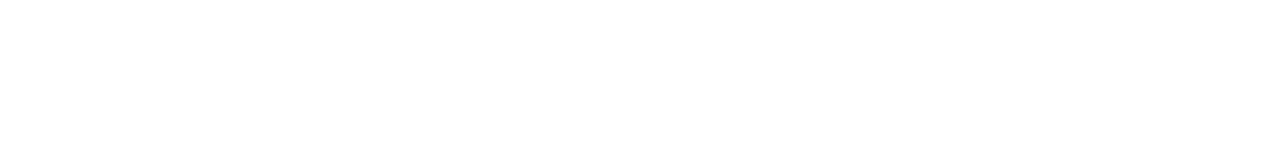
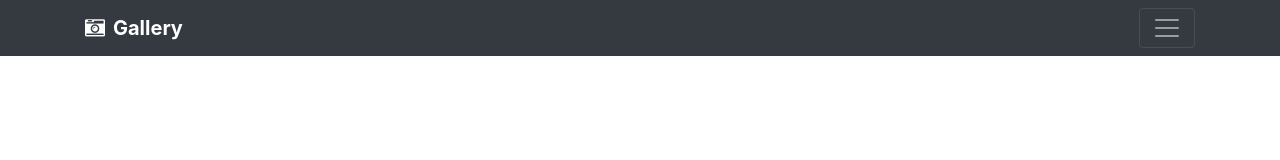
Before and after one commit to FreymundDeveloper/Photo-Gallery, a website built with webpack: page src/index.html in a window 1280 px wide. Built offline with nearby package versions, Linux system fonts and the light colour scheme; files whose address does not match are found by name.

Commit message:
Ajax Features

```diff
--- a/package.json
+++ b/package.json
@@ -11,13 +11,13 @@
   "author": "",
   "license": "ISC",
   "dependencies": {
-    "bootstrap": "^5.3.0",
+    "bootstrap": "4.1.1",
     "copy-webpack-plugin": "^11.0.0",
     "cross-env": "^7.0.3",
     "css-loader": "^6.8.1",
     "css-minimizer-webpack-plugin": "^5.0.1",
     "file-loader": "^6.2.0",
-    "font-awesome": "^4.7.0",
+    "font-awesome": "4.7.0",
     "jquery": "^3.7.0",
     "mini-css-extract-plugin": "^2.7.6",
     "node-sass": "^9.0.0",
--- a/src/index.js
+++ b/src/index.js
@@ -1 +1,6 @@
 import './scss/index.scss';
+
+import 'jquery';
+import 'bootstrap';
+
+import './js/core/includes';
--- /dev/null
+++ b/src/js/core/includes.js
@@ -0,0 +1,18 @@
+import $ from 'jquery';
+
+function loadIncludes(parent = 'body') {
+    $(parent).find('[wm-include]').each(function(index, element) {
+        const url = $(element).attr('wm-include');
+        $.ajax({
+            url,
+            success(data) {
+                $(element).html(data);
+                $(element).removeAttr('wm-include');
+
+                loadIncludes(element);
+            }
+        });
+    });
+}
+
+loadIncludes();
--- a/src/pages/templates/header.html
+++ b/src/pages/templates/header.html
@@ -3,7 +3,7 @@
         <a href="#" class="navbar-brand d-flex align-items-center">
             <i class="fa fa-camera-retro"></i><strong class="pl-2">Gallery</strong>
         </a>
-        <button class="navbar-toggler collapsed" data-toggle="collapse" dara-target="#header">
+        <button class="navbar-toggler collapsed" data-toggle="collapse" data-target="#header">
             <span class="navbar-toggler-icon"></span>
         </button>
     </div>
--- a/webpack.config.js
+++ b/webpack.config.js
@@ -1,4 +1,4 @@
-const modoDev = process.env.NODE_ENV !== 'production'
+const modeDev = process.env.NODE_ENV !== 'production'
 const webpack = require('webpack')
 const MiniCssExtractPlugin = require('mini-css-extract-plugin')
 const TerserPlugin = require('terser-webpack-plugin');
@@ -7,7 +7,7 @@ const CopyWebpackPlugin = require('copy-webpack-plugin')
 
 
 module.exports = {
-    mode: modoDev ? 'development' : 'production',
+    mode: modeDev ? 'development' : 'production',
     entry: './src/index.js',
     devServer: {
         static: {
```
Also changed, not shown: 1 other file.
